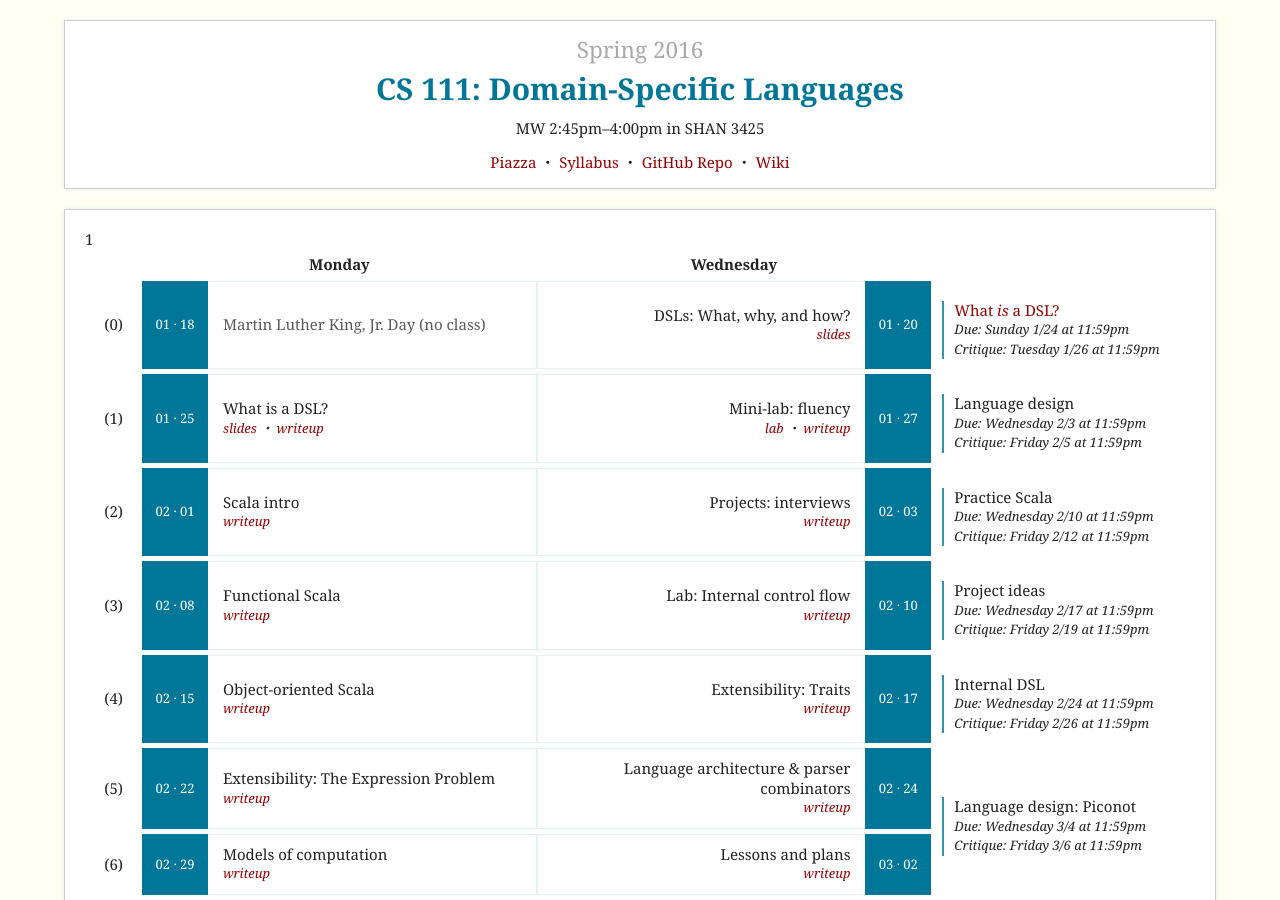
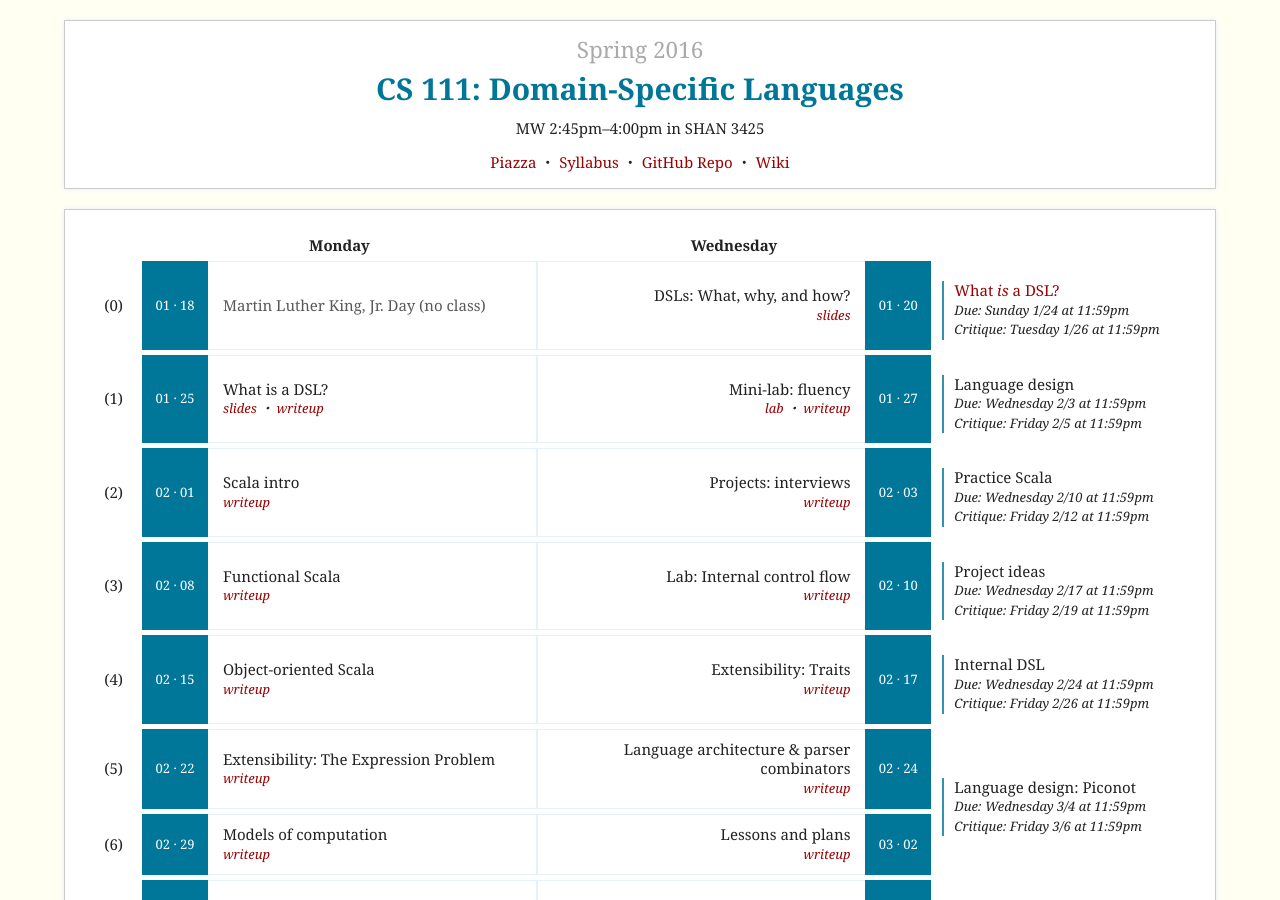
Before and after one commit to hmc-cs111-spring2016/hmc-cs111-spring2016.github.io, a Jekyll site: the page built from index.html, in a window 1280 px wide and 900 px high. Built offline with Jekyll 4.4.1, drawn with Linux system fonts in a browser that asks for light colours.

Commit message:
where'd that come from?

```diff
--- a/_includes/schedule.html
+++ b/_includes/schedule.html
@@ -1,4 +1,4 @@
-1<table class="schedule" cellspacing="2px">
+<table class="schedule" cellspacing="2px">
     <!-- header -->
     <thead>
         <td class="week-num"></td>
```
